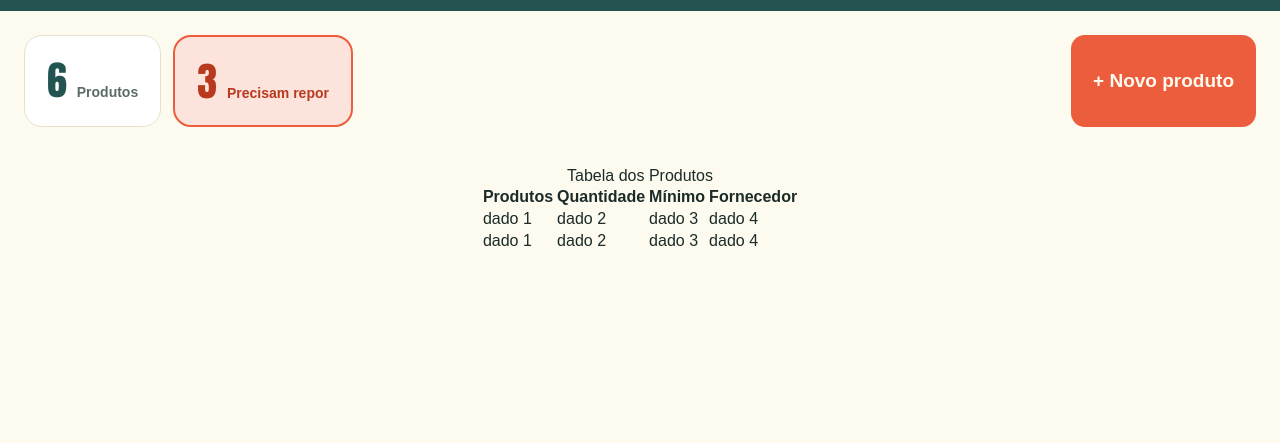
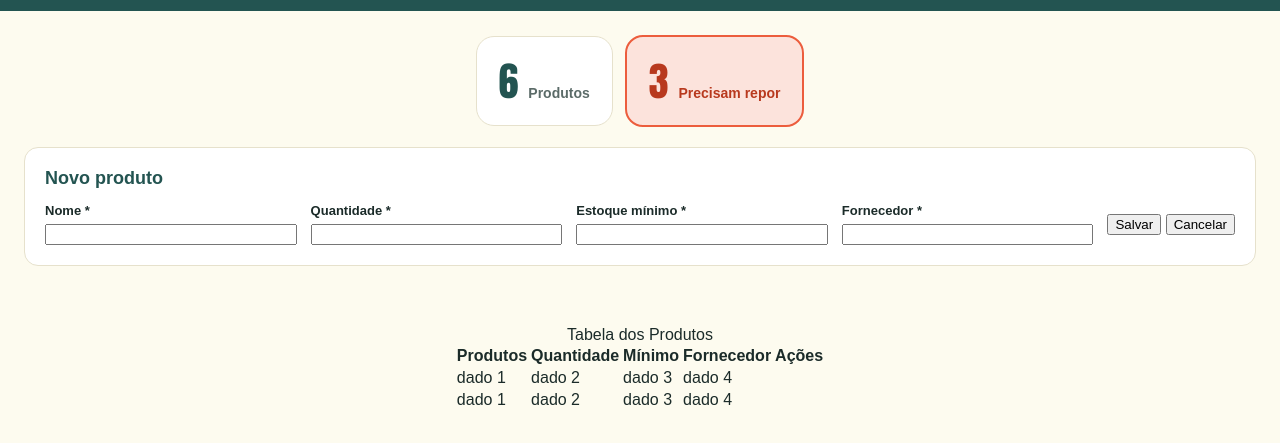
Before and after one commit to giovanniandrade025-max/API, a plain HTML site: page produtos/index.html in a window 1280 px wide. Shown: the part 55-498 px from the top of the page. Drawn offline with Linux system fonts and the light colour scheme.

Commit message:
feat: formulario para cadastro de produto

```diff
--- a/produtos/index.html
+++ b/produtos/index.html
@@ -8,12 +8,13 @@
   </head>
 
   <body>
+    <!-- HEADER  -->
     <header class="header">
       <div class="header_container">
         <a href="#" class="logo">
           <span class="logo_icone">E</span>
         </a>
-
+<!-- NAVEGAÇÃO DA HEADER -->
         <nav class="menu">
           <a href="#" class="menu_link menu_link_ativo">Produtos</a>
           <a href="#" class="menu_link">Fornecedores</a>
@@ -21,6 +22,7 @@
         </nav>
       </div>
     </header>
+  <!-- RESUMO E BOTÃO DE NOVOS PRODUTOS -->
     <main class="conteudo">
       <section class="resumo">
         <div class="resumo_card">
@@ -32,19 +34,52 @@
           <span class="resumo_texto">Precisam repor</span>
         </div>
 
-        <button class="novo_produto">+ Novo produto</button>
       </section>
+      <!-- FORMULARIO PARA CADASTRO -->
+      <form class="formulario" id="formulario">
+        <h2 id="formulario-titulo">Novo produto</h2>
+        <input type="hidden" id="produto-id">
+        <label> Nome *
+          <input type="text" id="nome" required>
+        </label>
+        <label >Quantidade *
+          <input type="number" id="quantidade" min="0" required>
+        </label>
+        <label>
+          Estoque mínimo *
+          <input type="number" id="minimo" min="0" required />
+        </label>
 
+        <label>
+          Fornecedor *
+          <input type="text" id="fornecedor" required />
+        </label>
+                <div class="formulario_botoes">
+          <button type="submit" class="botao_salvar">Salvar</button>
+          <button type="button" class="botao_cancelar" id="botao-cancelar">Cancelar</button>
+        </div>
+
+        <!-- MENSAGEM SUCESSO/ERRO -->
+  <p class="mensagem" id="mensagem" role="status" hidden></p>
+      </form>
+<!-- TABELA DOS PRODUTOS -->
      <section class="tabela_produtos">
         <table>
             <caption>Tabela dos Produtos</caption>
-            <tr>
+            <thead>
+
+              <tr>
                 <th>Produtos</th>
                 <th>Quantidade</th>
                 <th>Mínimo</th>
                 <th>Fornecedor</th>
+                <th>Ações</th>
 
-            </tr>
+              </tr>
+            </thead>
+            <tbody id="lista-produtos">
+              <!-- CRIADO NO JS -->
+          </tbody>
             <tr>
                 <td>dado 1</td>
                 <td>dado 2</td>
@@ -63,5 +98,6 @@
         </div>
       </section>
     </main>
+    <script src="script.js"></script>
   </body>
 </html>
--- a/produtos/style.css
+++ b/produtos/style.css
@@ -15,6 +15,10 @@ body {
     font-family: Arial, sans-serif;
 }
 
+[hidden] {
+    display: none !important;
+}
+
 .header {
     background: var(--verde);
     color: var(--creme);
@@ -25,6 +29,7 @@ body {
     margin: auto;
     padding: 14px 24px;
     display: flex;
+    flex-wrap: wrap;
     align-items: center;
 }
 
@@ -64,7 +69,7 @@ body {
     background: rgba(253, 251, 239, 0.12);
 }
 
-.menu_link_ativo {
+.menu_link_ativo, .menu_link_ativo:hover {
     background: var(--creme);
     color: var(--verde);
     font-weight: bold;
@@ -72,14 +77,20 @@ body {
 
 .conteudo {
     max-width: 1240px;
+    margin: 0 auto;
     padding: 24px;
-    margin: 0 auto;
+    display: flex;
+    flex-direction: column;
+    gap: 20px;
 }
 
 .resumo {
     display: flex;
     flex-wrap: wrap;
     gap: 12px;
+    display: flex;
+    align-items: center;
+    justify-content: center;
 }
 
 .resumo_card {
@@ -114,24 +125,52 @@ body {
     color: var(--laranja-escuro);
 }
 
-.novo_produto {
-    background-color: var(--laranja);
-    border: none;
-    color: var(--creme);
-    border-radius: 14px;
-    font-family: inherit;
-    margin-left: auto;
-    display: flex;
-    align-items: center;
+.mensagem {
+    margin: 0;
+    padding: 12px 16px;
+    border-radius: 10px;
     font-weight: 700;
-    font-size: 19px;
-    padding: 0 22px;
-    cursor: pointer;
 }
 
-.novo_produto:hover {
-    transform: translateY(-2px);
+.mensagem_sucesso {
+    background: #DCEBE9;
+    color: var(--verde);
+    border: 2px solid var(--verde);
 }
+
+.mensagem_erro {
+    background: #FCE3DC;
+    color: var(--laranja-escuro);
+    border: 2px solid var(--laranja);
+}
+
+.formulario {
+    background: #FFFFFF;
+    border: 1px solid var(--borda);
+    border-radius: 14px;
+    padding: 20px;
+    display: flex;
+    flex-wrap: wrap;
+    align-items: center;
+    gap: 14px;
+}
+
+.formulario h2 {
+    width: 100%;
+    margin: 0;
+    font-size: 18px;
+    color: var(--verde);
+}
+
+.formulario label {
+    flex: 1 1 180px;
+    display: flex;
+    flex-direction: column;
+    gap: 6px;
+    font-size: 13px;
+    font-weight: 700;
+}
+
 
 .tabela_produtos {
     margin: 0 auto;
```
Also changed, not shown: fornecedores/fornecedores.css (added), produtos/script.js (added), 1 other file.
